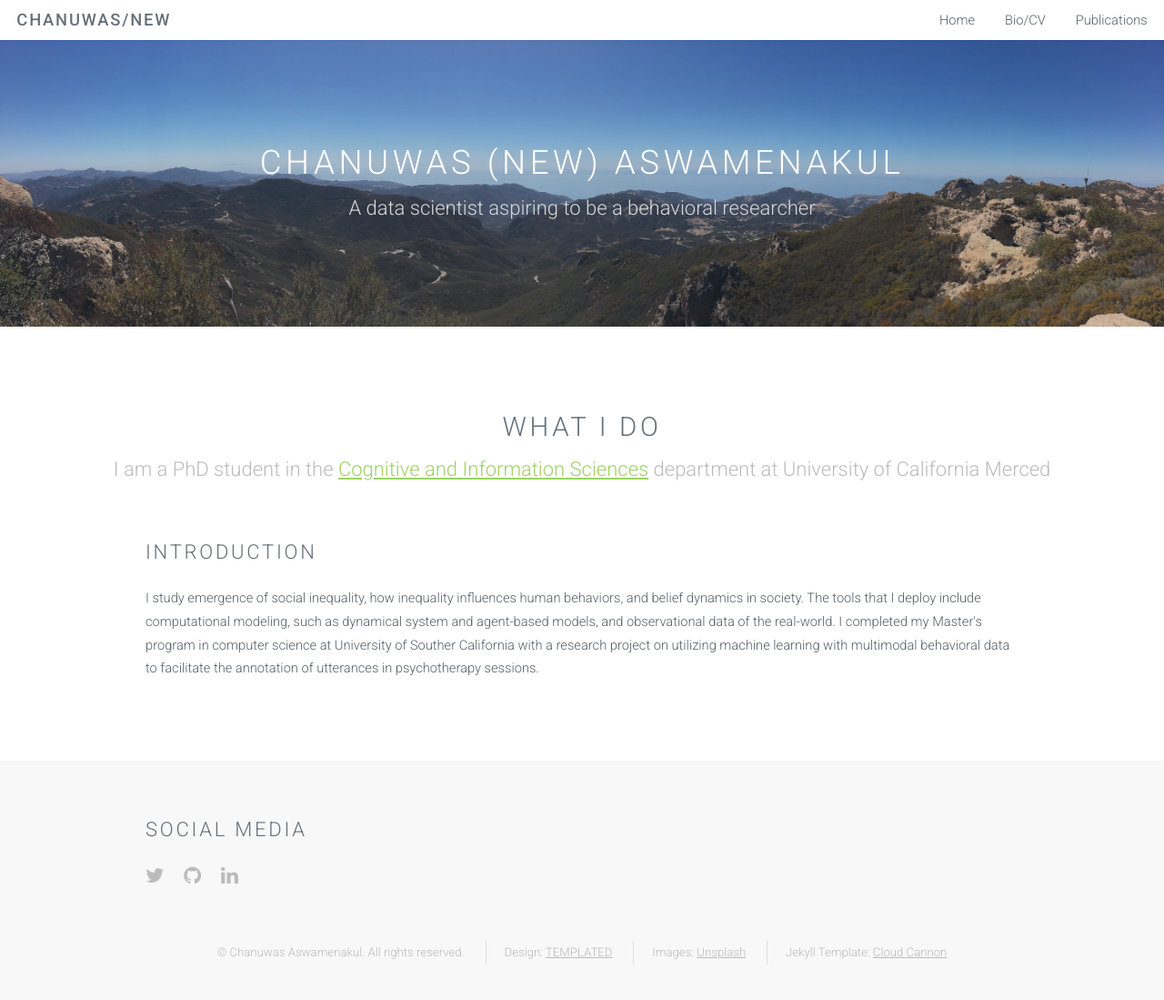
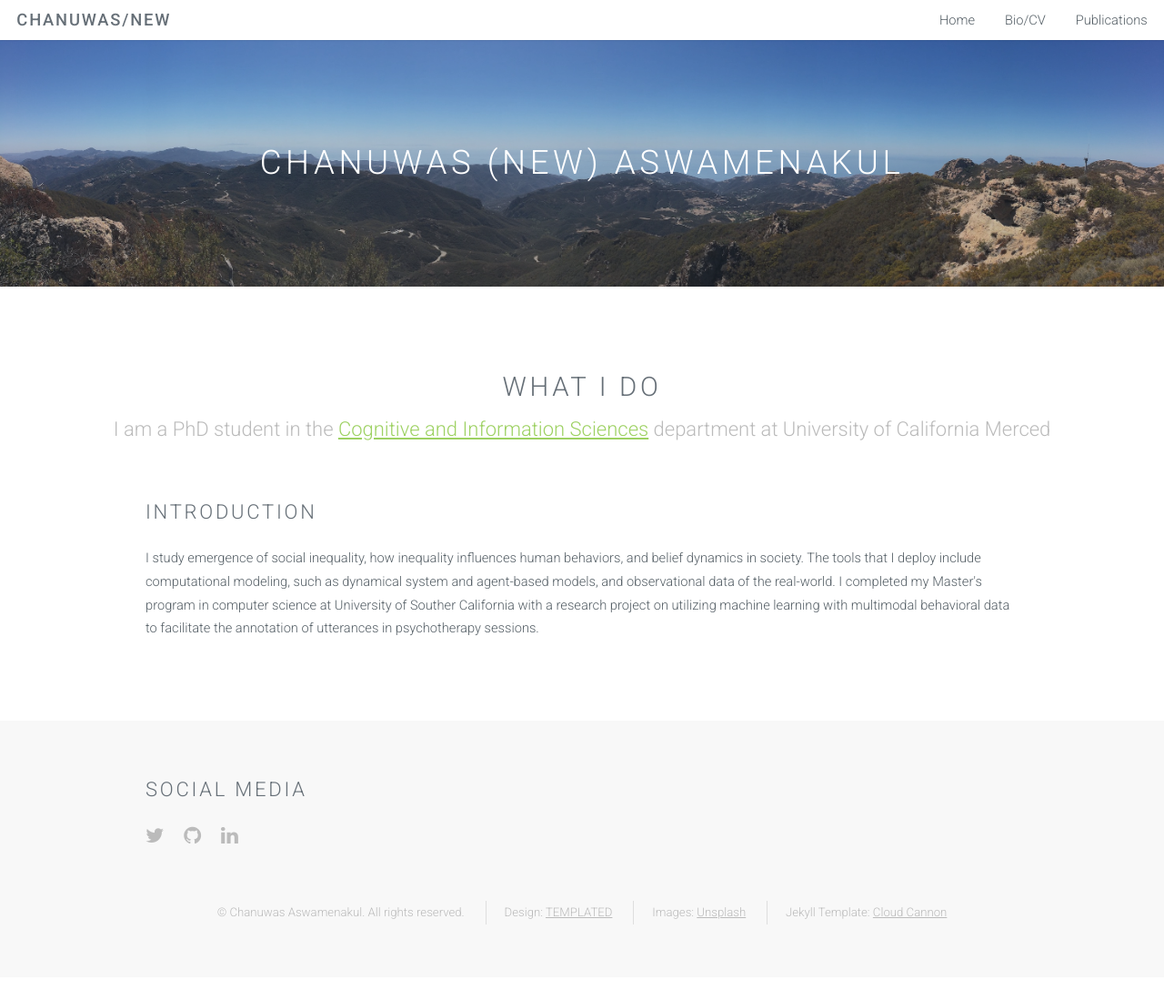
Before and after one commit to chasnew/chasnew.github.io, a Jekyll site: the page built from index.html, in a window 1280 px wide and 1118 px high. Shown: the top 1099 px of the window at 91% size. Built offline with Jekyll 4.4.1, drawn with Linux system fonts in a browser that asks for light colours.

Commit message:
removed description

```diff
--- a/_layouts/landing-page.html
+++ b/_layouts/landing-page.html
@@ -11,7 +11,6 @@
         <section id="banner">
             <div class="inner">
                 <h2>Chanuwas (New) Aswamenakul</h2>
-                <p>A data scientist aspiring to be a behavioral researcher</p>
             </div>
         </section>
         {{ content }}
```
